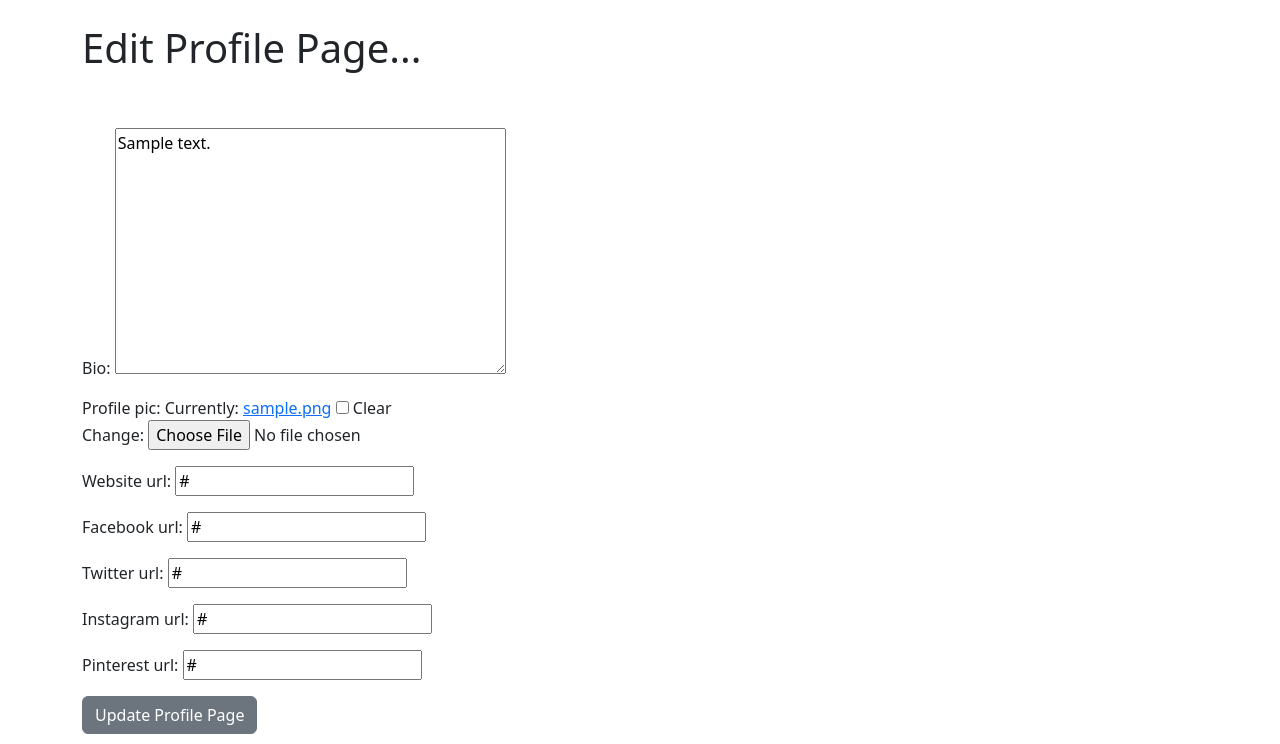
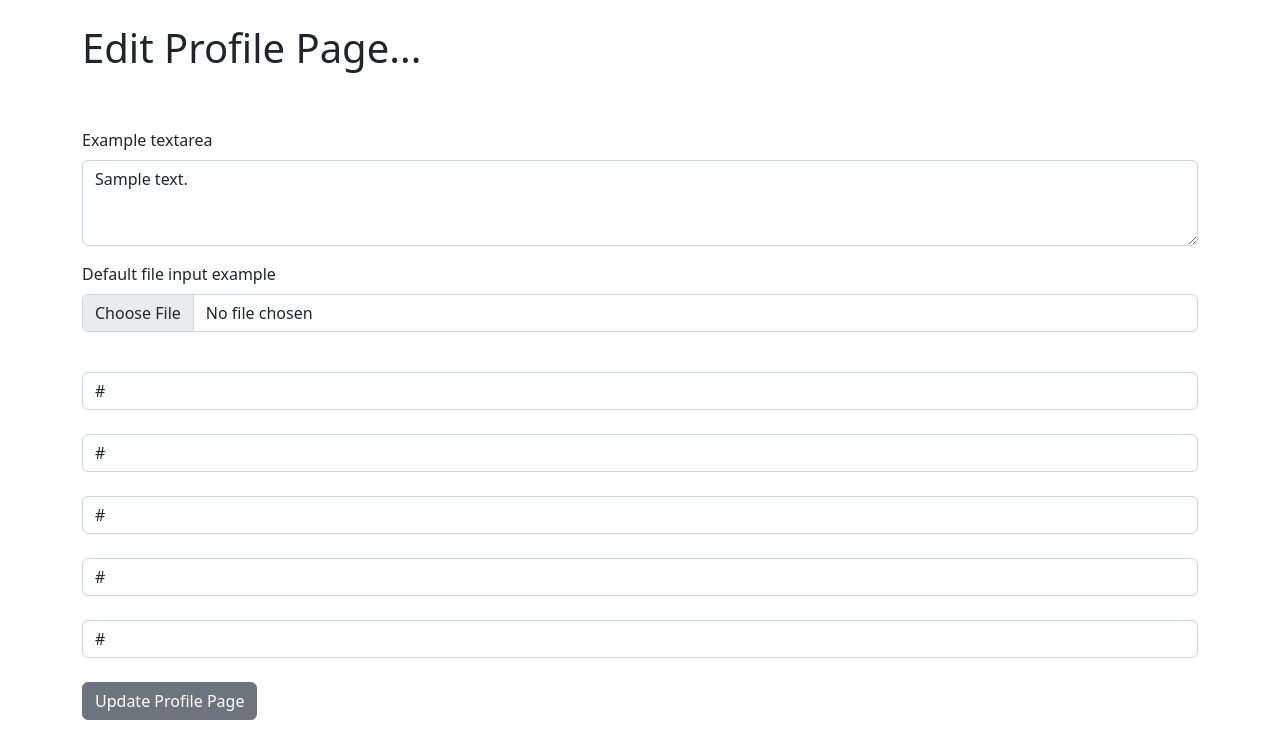
Before and after one commit to Goltzishpt/simpleblog, a Django app: page /members/registration/1/edit_profile in a window 1280 px wide. Shown: the part 56-800 px from the top of the page. Run offline with Django 4.2, Linux system fonts and the light colour scheme; a user stored in the database is signed in; tables that the repository leaves empty hold one stand-in row (values such as "Sample post"); some libraries are stand-ins or nearby versions.

Commit message:
big commit

```diff
--- a/members/forms.py
+++ b/members/forms.py
@@ -12,6 +12,7 @@ class ProfilePageForm(forms.ModelForm):
 
         widgets ={
             'bio': forms.Textarea(attrs={'class': 'form-control'}),
+            # 'profile_pic': forms.ImageField(null=True, blank=True, upload_to='images/', attrs={'class': 'form-control'}),
             'website_url': forms.TextInput(attrs={'class': 'form-control'}),
             'facebook_url': forms.TextInput(attrs={'class': 'form-control'}),
             'twitter_url': forms.TextInput(attrs={'class': 'form-control'}),
@@ -21,6 +22,8 @@ class ProfilePageForm(forms.ModelForm):
         models = {
             'profile_pic': models.ImageField(null=True, blank=True, upload_to='images/'),
         }
+
+
 
 
 class SignupForm(UserCreationForm):
@@ -49,11 +52,12 @@ class EditProfileForm(UserChangeForm):
     is_staff = forms.CharField(max_length=100, widget=forms.CheckboxInput(attrs={'class': 'form-check'}))
     is_active = forms.CharField(max_length=100, widget=forms.CheckboxInput(attrs={'class': 'form-check'}))
     date_joined = forms.CharField(max_length=100, widget=forms.TextInput(attrs={'class': 'form-control'}))
-
     class Meta:
         model = User
+
         fields = ('username', 'first_name', 'last_name', 'email', 'password', 'last_login', 'is_superuser', 'is_staff',
                   'is_active', 'date_joined')
+
 
 class PasswordChangingForm(PasswordChangeForm):
     old_password = forms.CharField(widget=forms.PasswordInput(attrs={'class': 'form-control', 'type': 'password'}))
--- a/members/templates/registration/edit_profile.html
+++ b/members/templates/registration/edit_profile.html
@@ -18,6 +18,9 @@
     </form>
 </div>
 
-
+<!--<div class="input-group mb-3">-->
+<!--  <input type="text" class="form-control" placeholder="Recipient's username" aria-label="Recipient's username" aria-describedby="basic-addon2">-->
+<!--  <span class="input-group-text" id="basic-addon2">@example.com</span>-->
+<!--</div>-->
 
 {% endblock %}
--- a/members/templates/registration/edit_profile_page.html
+++ b/members/templates/registration/edit_profile_page.html
@@ -1,5 +1,6 @@
 
 {% extends 'base.html' %}
+{% load static %}
 {% block title %}Edit Profile Page{% endblock %}
 {% block content %}
 
@@ -11,10 +12,32 @@
     <div class="form-group">
         <form method="POST" enctype="multipart/form-data">
             {% csrf_token %}
-            {{ form.as_p }}
+<!--            {{ form.as_p }}-->
+<!--            {{ form.media }}-->
+            <div class="mb-3">
+                <label for="exampleFormControlTextarea1" class="form-label">Example textarea</label>
+                <textarea name="bio" class="form-control"  id="exampleFormControlTextarea1" placeholder="Bio" rows="3">{{ profile.bio }}</textarea>
+            </div>
+            <div class="mb-3">
+                <label for="formFile" class="form-label">Default file input example</label>
+                <input name="profile_pic" class="form-control" value="{{ profile.profile_pic }}" type="file"  placeholder="Add photo" id="formFile">
+            </div>
+            <br>
+            <input name="website_url" class="form-control" value="{{ profile.website_url }}" type="text" placeholder="Website" aria-label="default input example">
+            <br>
+            <input name="facebook_url" class="form-control" value="{{ profile.facebook_url }}" type="text" placeholder="Facebook" aria-label="default input example">
+            <br>
+            <input name="twitter_url" class="form-control" value="{{ profile.twitter_url }}"  type="text" placeholder="Twitter" aria-label="default input example">
+            <br>
+            <input name="instagram_url" class="form-control" value="{{ profile.instagram_url }}" type="text" placeholder="Instagram" aria-label="default input example">
+            <br>
+            <input name="pinterest_url" class="form-control" value="{{ profile.pinterest_url }}" type="text" placeholder="Pinterest" aria-label="default input example">
+            <br>
         <button class="btn btn-secondary">Update Profile Page</button>
+            <br><br>
         </form>
     </div>
+
 
     <script>
         var name = "{{ user.id }}";
--- a/members/templates/registration/user_profile.html
+++ b/members/templates/registration/user_profile.html
@@ -11,7 +11,7 @@
         {% if page_user.profile_pic %}
             <img src="{{ page_user.profile_pic.url }}" class="img-fluid rounded-start" alt="...">
         {% else %}
-        <img src="{% static 'theblog/images/User-avatar.svg.png' %}" class="card-img">
+            <img src="{% static 'theblog/images/User-avatar.svg.png' %}" class="card-img">
 
         {% endif %}
     </div>
--- a/members/views.py
+++ b/members/views.py
@@ -20,13 +20,16 @@ class CreateProfilePageView(CreateView):
         return super().form_valid(form)
 
 
-
-
 class EditProfilePageView(generic.UpdateView):
     model = Profile
+    form_class = ProfilePageForm
     template_name = 'registration/edit_profile_page.html'
-    fields = ['bio', 'profile_pic', 'website_url', 'facebook_url', 'twitter_url', 'instagram_url', 'pinterest_url']
+    # fields = ['bio', 'profile_pic', 'website_url', 'facebook_url', 'twitter_url', 'instagram_url', 'pinterest_url']
     success_url = reverse_lazy('home')
+
+    def edit_profile(request):
+        form = ProfilePageForm()
+        return render(request, 'registration/edit_profile_page.html', {'form': form})
 
 
 class ShowProfilePageView(DetailView):
```
Also changed, not shown: theblog/models.py (+16 -0 lines), media/images/profile/icons8-japan-64.png (added), media/images/profile/icons8-диск-c-80.png (added), media/images/profile/photo_2021-12-04_19-03-03.jpg (added).
